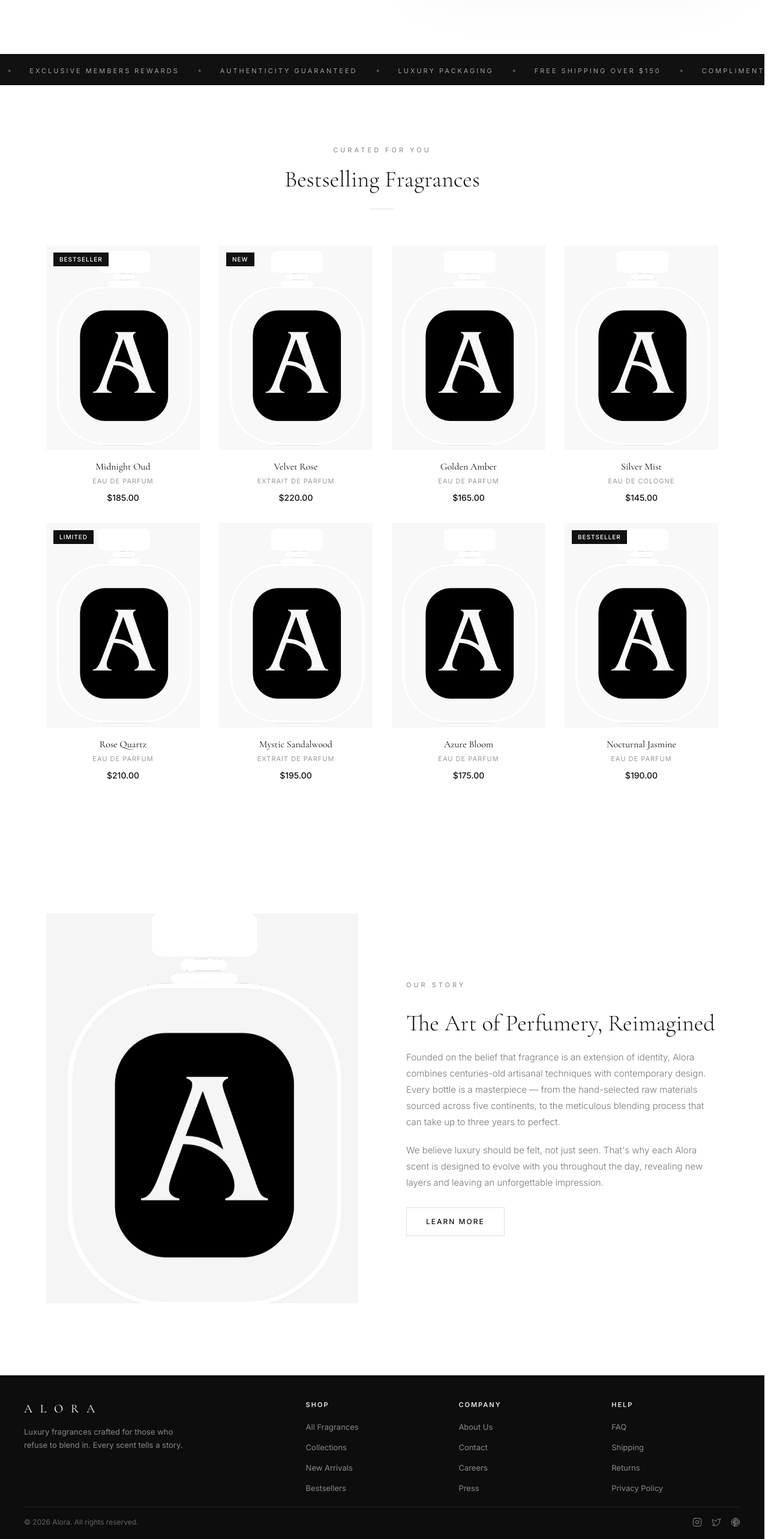
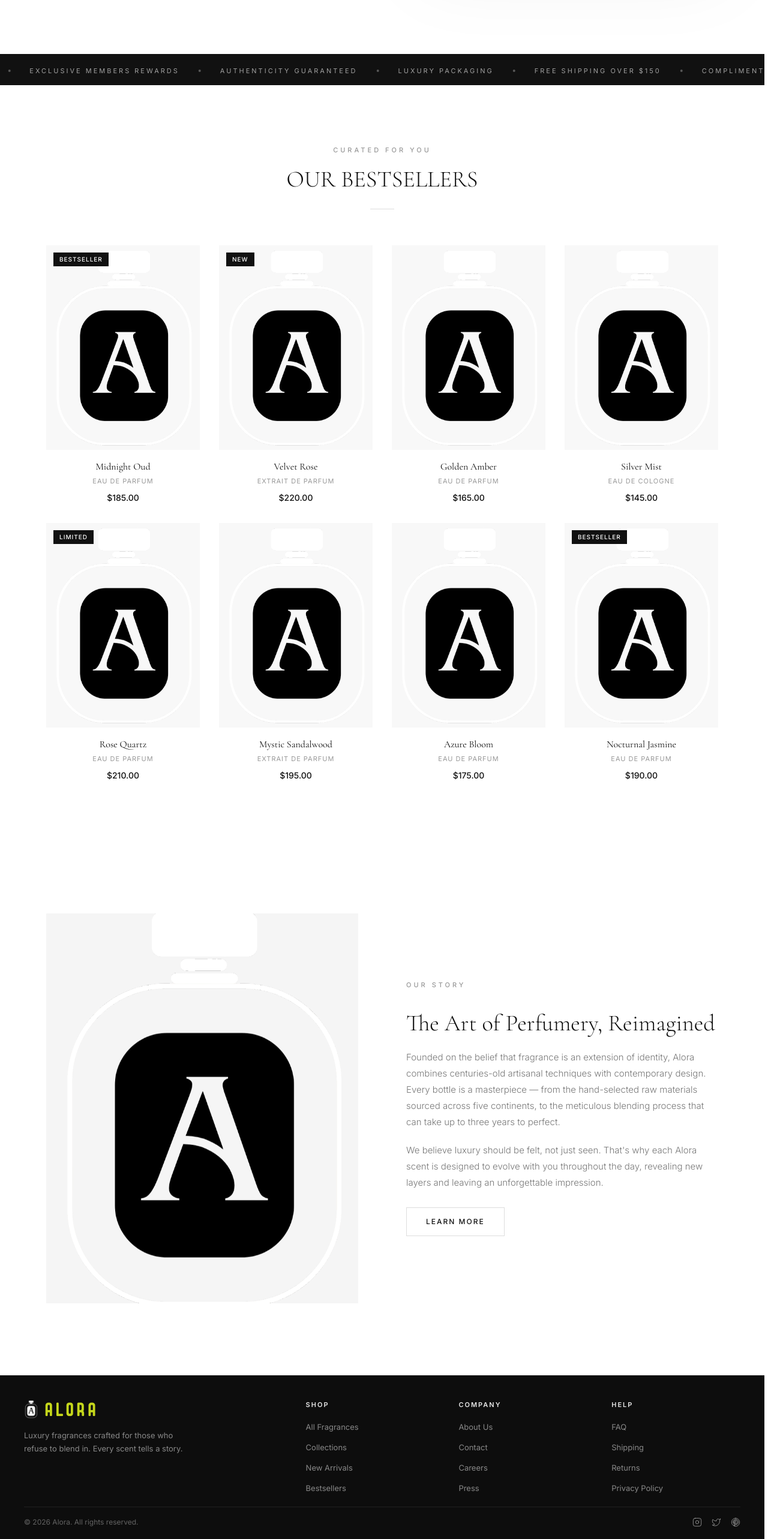
Before and after one commit to uzicodes/Alora, a Next.js app: page / in a window 1280 px wide. Shown: the part 766-3332 px from the top of the page at 60% size. Built offline with nearby package versions, Linux system fonts and the light colour scheme.

Commit message:
feat: revised the footer with the logo text font and the logo

```diff
--- a/src/app/components/Footer.tsx
+++ b/src/app/components/Footer.tsx
@@ -1,11 +1,21 @@
 import Link from "next/link";
+import Image from "next/image";
 
 export default function Footer() {
   return (
     <footer className="footer bg-black text-white" id="footer">
       <div className="footer-content max-w-[1200px] mx-auto grid grid-cols-1 md:grid-cols-4 gap-10 mb-6">
         <div className="footer-brand">
-          <h3 className="text-white">A L O R A</h3>
+          <Link href="/" className="navbar-logo" style={{ marginBottom: "1rem", textDecoration: "none" }}>
+            <Image
+              src="/alora_BG.png"
+              alt="Alora Logo"
+              width={32}
+              height={32}
+              className="navbar-logo-img"
+            />
+            ALORA
+          </Link>
           <p className="text-gray-400">
             Luxury fragrances crafted for those who refuse to blend in.
             Every scent tells a story.
--- a/src/app/layout.tsx
+++ b/src/app/layout.tsx
@@ -3,7 +3,7 @@ import { Geist, Geist_Mono } from "next/font/google";
 import localFont from "next/font/local";
 import "./globals.css";
 import Navbar from "./components/Navbar";
-import Footer from "./components/footer";
+import Footer from "./components/Footer";
 
 const geistSans = Geist({
   variable: "--font-geist-sans",
--- a/src/app/page.tsx
+++ b/src/app/page.tsx
@@ -80,7 +80,7 @@ export default function Home() {
       <section className="section" id="featured-products">
         <div className="section-header">
           <p className="section-tag">Curated For You</p>
-          <h2 className="section-title">Bestselling Fragrances</h2>
+          <h2 className="section-title">OUR BESTSELLERS</h2>
           <div className="section-divider"></div>
         </div>
 
```
